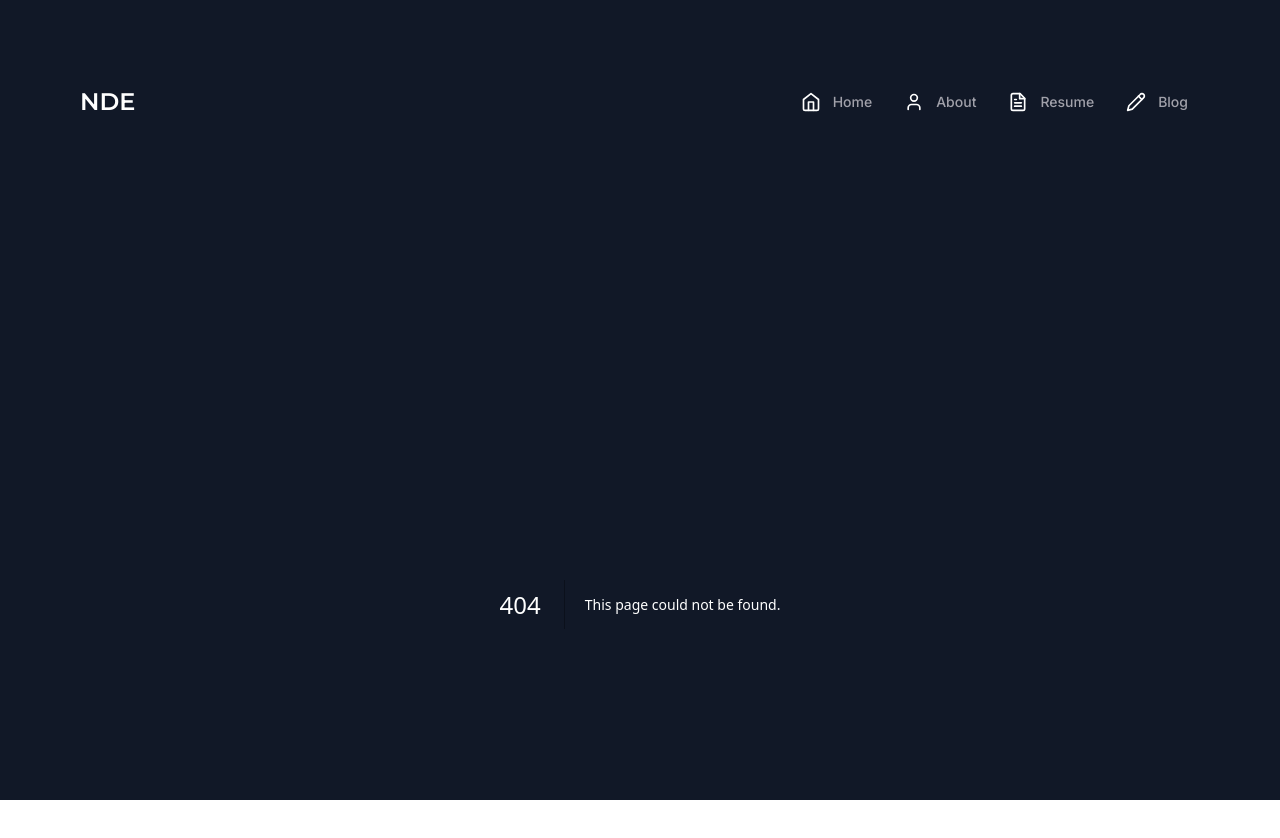
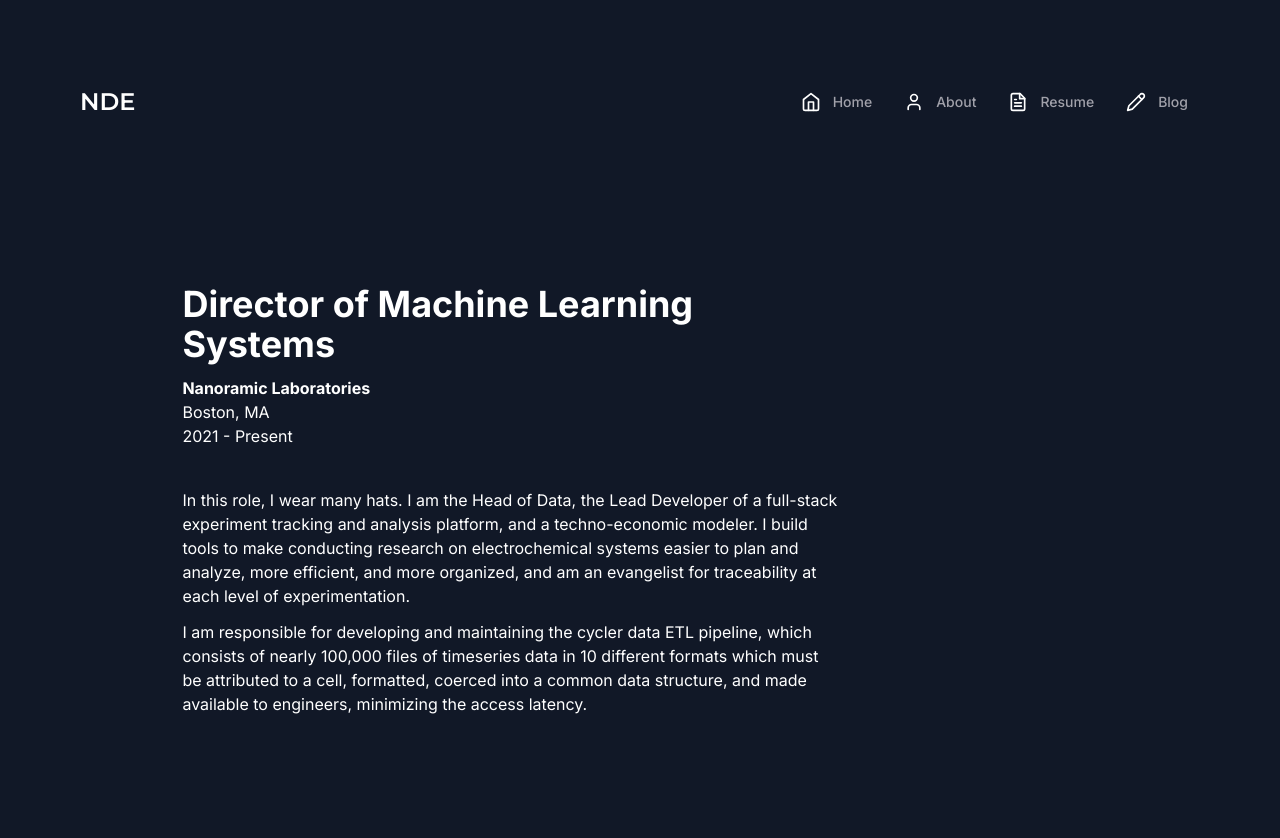
Before and after one commit to nealde/portfolio-website, a Next.js app: page /experience/nl in a window 1280 px wide. Before the commit this address had no page. Shown: the top 838 px of the page. After the commit the page ends 808 px from the top, so only its background shows below. Built offline with nearby package versions, Linux system fonts and the light colour scheme.

Commit message:
updated content

```diff
--- /dev/null
+++ b/app/(dashboard)/(routes)/experience/nl/page.tsx
@@ -0,0 +1,34 @@
+"use client";
+
+import { useRouter } from "next/navigation";
+
+// import { tools } from "@/constants";
+
+
+
+export default function HomePage() {
+  const router = useRouter();
+
+  return (
+    <div className='grid grid-cols-1 place-items-center w-[80%]'>
+      <div className='p-20 w-[80%] max-w-4xl items-center'>
+        <div className='items-center'>
+          <h1 className='mb-3 font-bold text-4xl'>Director of Machine Learning Systems</h1>
+          <h3 className='font-bold'>Nanoramic Laboratories</h3>
+          <h3>Boston, MA</h3>
+          <h3 className='mb-10'>2021 - Present</h3>
+          <div className='items-center'>
+            <p className='mb-3'>In this role, I wear many hats. I am the Head of Data,
+            the Lead Developer of a full-stack experiment tracking and analysis platform,
+            and a techno-economic modeler.  I build tools to make conducting
+            research on electrochemical systems easier to plan and analyze, more efficient,
+            and more organized, and am an evangelist for traceability at each level of experimentation.</p>
+            <p className='mb-3'>I am responsible for developing and maintaining the cycler data ETL pipeline,
+            which consists of nearly 100,000 files of timeseries data in 10 different formats which must be attributed to a cell, formatted,
+            coerced into a common data structure, and made available to engineers, minimizing the access latency.</p>
+          </div>
+        </div>
+      </div>
+    </div>
+  );
+}
--- /dev/null
+++ b/app/(dashboard)/(routes)/experience/page.tsx
@@ -0,0 +1,35 @@
+import Link from 'next/link'
+import { compareDesc, format, parseISO } from 'date-fns'
+import { allPosts, Post } from 'contentlayer/generated'
+
+
+function PostCard(post: Post) {
+  return (
+    <div className="mb-8 card hover:scale-105 transition hover:shadow-md border-1">
+      <h2 className="mb-1 text-xl">
+        <Link href={post.url} className="text-white dark:text-white">
+          {post.title}
+
+        </Link>
+      </h2>
+      <p className="text-gray-600">{post.description}</p>
+      <time dateTime={post.date} className="mb-2 block text-xs text-gray-600">
+        {format(parseISO(post.date), 'LLLL d, yyyy')}
+      </time>
+      <div className="text-sm [&>*]:mb-3 [&>*:last-child]:mb-0" dangerouslySetInnerHTML={{ __html: post.body.html }} />
+    </div>
+  )
+}
+
+export default function Home() {
+  const posts = allPosts.sort((a, b) => compareDesc(new Date(a.date), new Date(b.date)))
+
+  return (
+    <div className="mx-auto max-w-xl py-8">
+      <h1 className="mb-8 text-center text-2xl font-black text-white">Recent Posts</h1>
+      {posts.map((post, idx) => (
+        <PostCard key={idx} {...post} />
+      ))}
+    </div>
+  )
+}
--- /dev/null
+++ b/app/(dashboard)/(routes)/experience/ps/page.tsx
@@ -0,0 +1,41 @@
+"use client";
+
+import { useRouter } from "next/navigation";
+
+// import { tools } from "@/constants";
+
+
+
+export default function HomePage() {
+  const router = useRouter();
+
+  return (
+    <div className='grid grid-cols-1 place-items-center w-[80%]'>
+      <div className='p-20 w-[80%] max-w-4xl items-center'>
+        <div className='items-center'>
+          <h1 className='mb-3 font-bold text-4xl'>Data Engineer</h1>
+          <h3 className='font-bold'>Payscale</h3>
+          <h3>Seattle, WA</h3>
+          <h3 className='mb-10'>2019 - 2021</h3>
+          <div className='items-center'>
+            <p className='mb-3'>PayScale is the best place to go for compensation reporting, modeling, and skill tracking.  At PayScale, my role was
+              a hybridization of Machine Learning Engineering and Data Engineering.  I worrked closely with the Data Science team, helping them
+              productionize their models, refactor and test their code to be more maintainable, and supported their systems in production hosted as Docker microservices in Kubernetes.
+            </p>
+            <p className='mb-3'>The Data Engineering work focused on maintaining and developing ETL pipelines into a version-controlled Snowflake Data Warehouse which powered the Data Science team's access
+              to PayScale's historical Profile data.
+            </p>
+            <p>Highlights include:</p>
+            <ul style={{"list-style-type": "disc"}}>
+              <li>Refactored a legacy quarterly-run analysis to ensure maintainability, performance, and auditability</li>
+              <li>Re-Architected the JobMatching data science pipeline for a 10x performance improvement and a 3x reduction in cost</li>
+              <li>Developed and optimized multiple high-throughput microservices on Kubernetes</li>
+              <li>Architected several new services, including a traffic auditing system for external API clients</li>
+              <li>Created a Human-In-The-Loop Active Learning framework, maximizing the benefit of human intervention on machine learning decision boundaries through intelligent point selection</li>
+            </ul>
+          </div>
+        </div>
+      </div>
+    </div>
+  );
+}
--- /dev/null
+++ b/app/(dashboard)/(routes)/experience/uw/page.tsx
@@ -0,0 +1,34 @@
+"use client";
+
+import { useRouter } from "next/navigation";
+
+// import { tools } from "@/constants";
+
+
+
+export default function HomePage() {
+  const router = useRouter();
+
+  return (
+    <div className='grid grid-cols-1 place-items-center w-[80%]'>
+      <div className='p-20 w-[80%] max-w-4xl items-center'>
+        <div className='items-center'>
+          <h1 className='mb-3 font-bold text-4xl'>Graduate Student</h1>
+          <h3 className='font-bold'>University of Washington</h3>
+          <h3>Seattle, WA</h3>
+          <h3 className='mb-10'>2015-2019</h3>
+          <div className='items-center'>
+            <p className='mb-3'>In graduate school, I conducted research in Venkat Subramanian's lab, aiming to blend high-performance multiphysics
+              models of Li-Ion battery systems and Data Science to enable more efficient and robust calibration, design, and deployment of models in battery
+              management systems.
+            </p>
+            <p className='mb-3'>My Thesis, titled "The Role of Data Science in Numerical Modeling of Lithium Ion Batteries", focused on reviewing and building upon the
+              state-of-the-art in physics-guided neural networks, timeseries forecasting, model calibration techniques, and the opportunities for data-driven methods
+              in li-ion battery modeling.
+            </p>
+          </div>
+        </div>
+      </div>
+    </div>
+  );
+}
--- a/app/globals.css
+++ b/app/globals.css
@@ -1,6 +1,10 @@
 @tailwind base;
 @tailwind components;
 @tailwind utilities;
+
+html {
+  @apply text-gray-800
+}
 
 @layer base {
   :root {
@@ -33,6 +37,13 @@
     --ring: 222.2 84% 4.9%;
 
     --radius: 0.5rem;
+  }
+
+  .h3 {
+    color: white !important;
+  }
+  .p {
+    color: white !important;
   }
 
   .dark {
--- a/app/layout.tsx
+++ b/app/layout.tsx
@@ -20,9 +20,9 @@ export default function RootLayout({
   return (
     <html lang="en">
 
-      <body className={cn("h-screen w-screen", inter.className)}>
-        <div className="bg-[#111827] h-screen text-white">
-        <div className="overflow-auto mx-auto max-w-screen-xl w-full">
+      <body className={cn("h-screen bg-[#111827]", inter.className)}>
+        <div className="text-white">
+        <div className="mx-auto max-w-screen-xl">
           <LandingNavbar />
         </div>
         {children}
--- a/package.json
+++ b/package.json
@@ -9,6 +9,7 @@
     "lint": "next lint"
   },
   "dependencies": {
+    "@mdx-js/react": "^3.0.1",
     "@planetscale/database": "^1.11.0",
     "@prisma/client": "^5.4.2",
     "@radix-ui/react-collapsible": "^1.0.3",
--- a/style.css
+++ b/style.css
@@ -4,6 +4,10 @@
     font-weight: 500 !important;
     padding-top: 10px !important;
   }
+
+.h1 {
+  color: white !important;
+}
 
 .post {
   width: 820px;
--- a/tsconfig.json
+++ b/tsconfig.json
@@ -8,6 +8,7 @@
     "strict": true,
     "noEmit": true,
     "esModuleInterop": true,
+    "noImplicitAny": true,
     "module": "esnext",
     "moduleResolution": "bundler",
     "resolveJsonModule": true,
```
Also changed, not shown: 1 other file (tests, documents, lock files or other folders).
